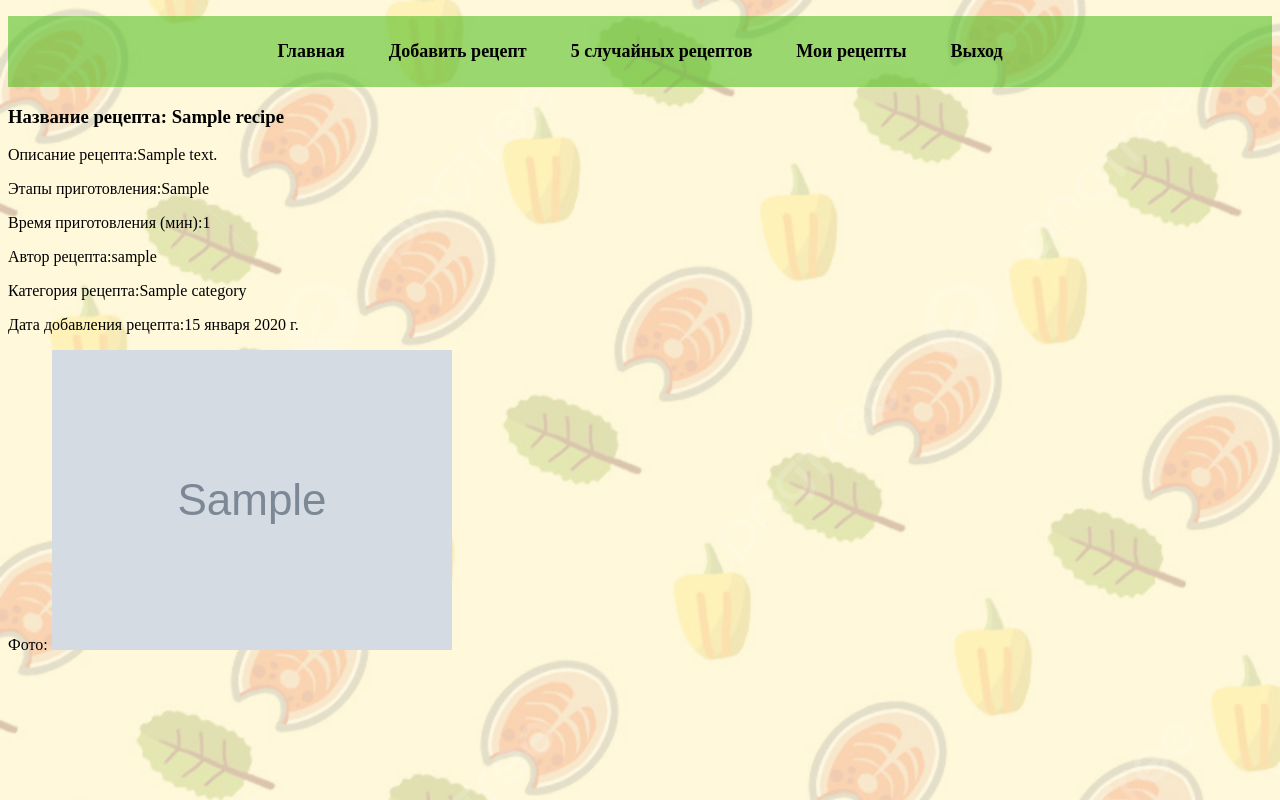
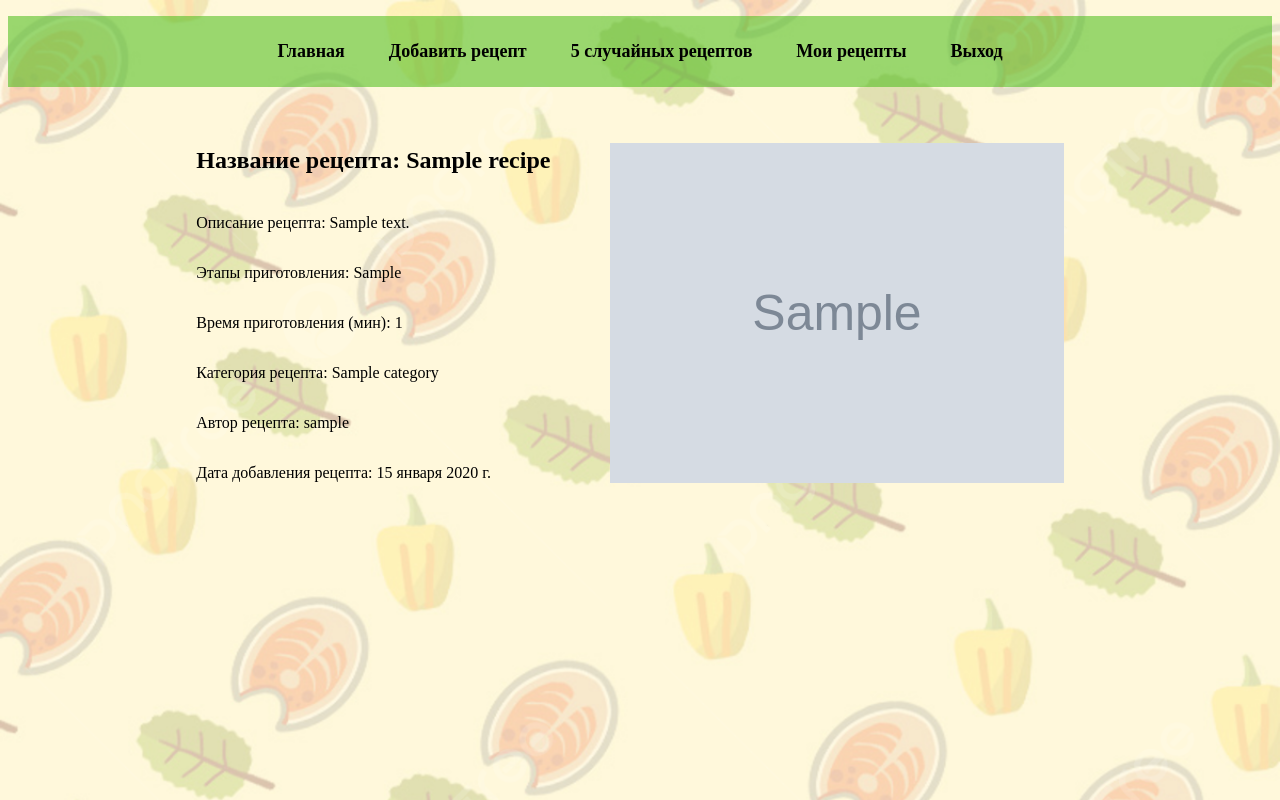
Before and after one commit to DanielFalcony/GB_Django_Certification_project, a Django app: page /show_full_recipe/1 in a window 1280 px wide. Run offline with Django 4.2, Linux system fonts and the light colour scheme; tables that the repository leaves empty hold one stand-in row (values such as "Sample post"); grey boxes marked "Sample" are stand-in pictures.

Commit message:
Updated show_full_recipe.html: styles added

```diff
--- a/RecipeWebsite/recipeapp/templates/recipeapp/show_full_recipe.html
+++ b/RecipeWebsite/recipeapp/templates/recipeapp/show_full_recipe.html
@@ -3,14 +3,18 @@
 {% block title %}{{ recipe.name }}{% endblock  %}
 
 {% block content %}
-<h3>Название рецепта: {{ recipe.name }}</h3>
-<p>Описание рецепта:{{ recipe.description }}</p>
-<p>Этапы приготовления:{{ recipe.cooking_steps }}</p>
-<p>Время приготовления (мин):{{ recipe.cooking_time }}</p>
-<p>Автор рецепта:{{ recipe.author.user }}</p>
-<p>Категория рецепта:{{ recipe.category.name }}</p>
-<p>Дата добавления рецепта:{{ recipe.add_time }}</p>
-<p>Фото:
-    <img src="{{ recipe.img.url }}" alt="{{ recipe.name }}">
-</p>
+<div class="recipe_table">
+    <div class="recipe_details">
+        <h3 class="main_title">Название рецепта: {{ recipe.name }}</h3>
+        <p>Описание рецепта: {{ recipe.description }}</p>
+        <p>Этапы приготовления: {{ recipe.cooking_steps }}</p>
+        <p>Время приготовления (мин): {{ recipe.cooking_time }}</p>
+        <p>Категория рецепта: {{ recipe.category.name }}</p>
+        <p>Автор рецепта: {{ recipe.author.user }}</p>
+        <p>Дата добавления рецепта: {{ recipe.add_time }}</p>
+    </div>
+    <div class="recipe_image">
+        <img class="recipe_image" src="{{ recipe.img.url }}" alt="{{ recipe.name }}">
+    </div>
+</div>
 {% endblock %}
```
